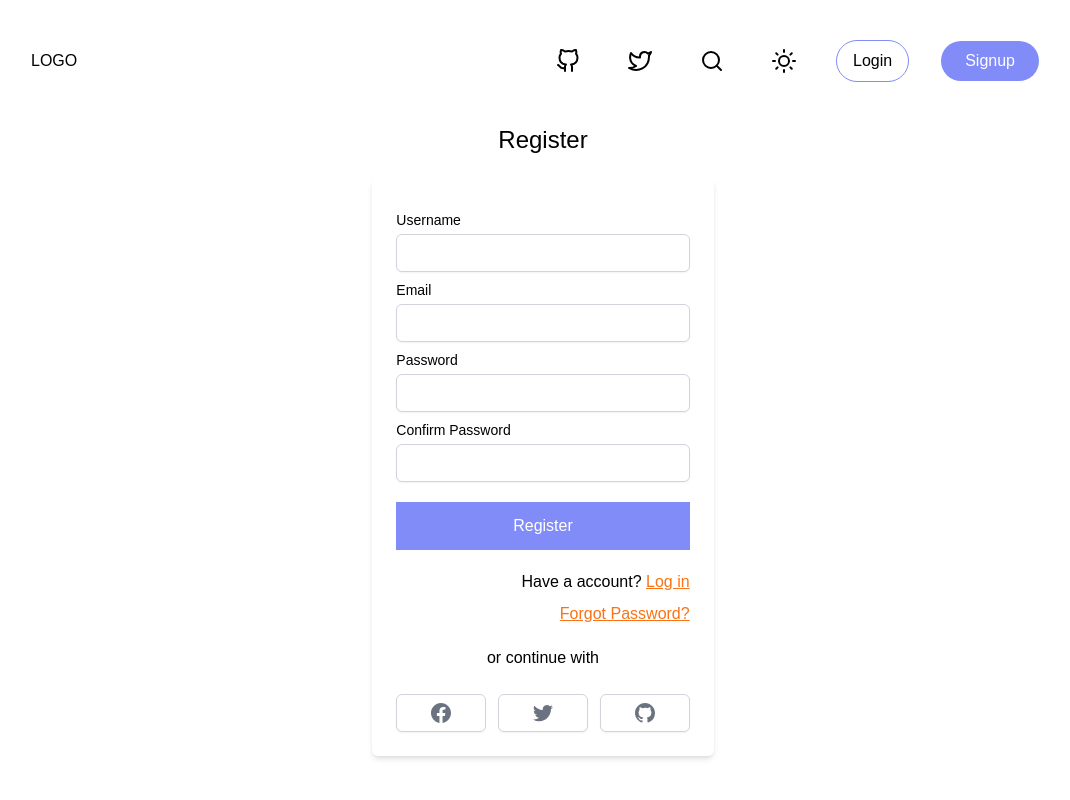
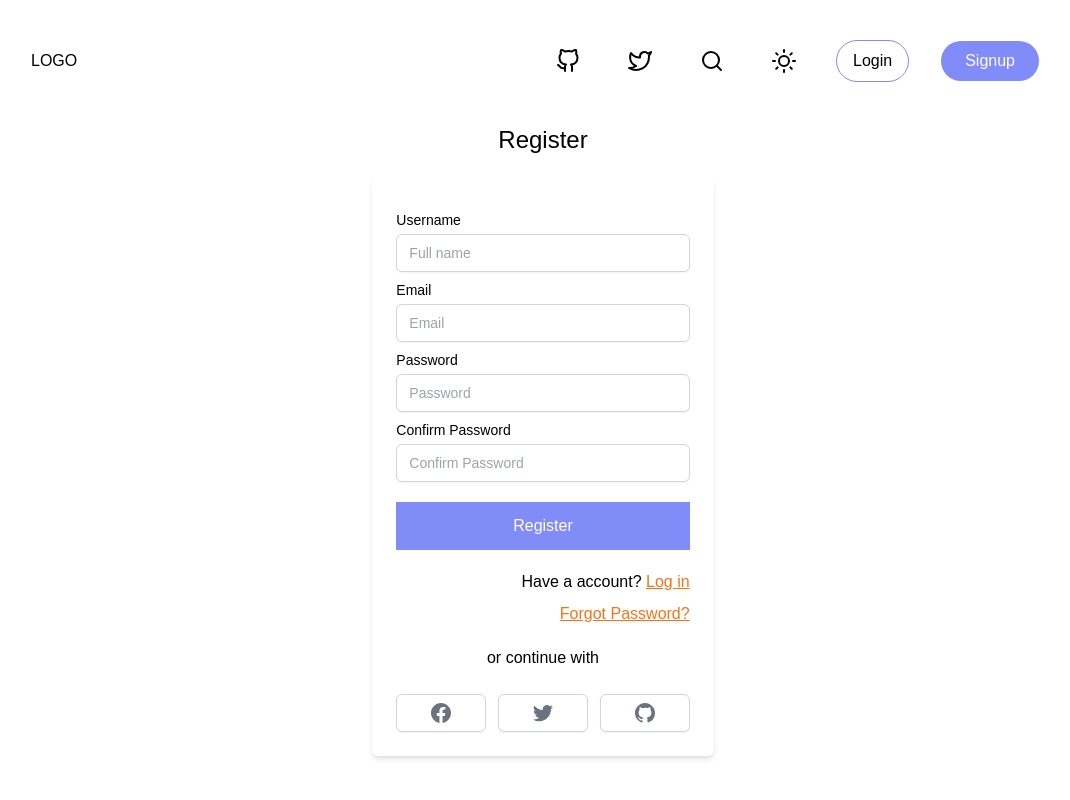
Before and after one commit to alsongarbuja/notetal, a Next.js app: page /auth/register in a window 1280 px wide. Shown: the top 800 px of the page, without its empty margins (97-1167 px from the left). Built offline with nearby package versions, Linux system fonts and the light colour scheme.

Commit message:
[feature-WIP]: add login and register api integration

```diff
--- a/pages/auth/login.tsx
+++ b/pages/auth/login.tsx
@@ -1,8 +1,31 @@
 import Head from "next/head";
 import Link from "next/link";
+import React, { useState } from "react";
 import { CustomInput } from "../../components/global/customfields";
 
 const Login = () => {
+  const [user, setUser] = useState({
+    email: "",
+    password: "",
+  })
+
+  const handleChange = (e: React.ChangeEvent<HTMLFormElement>) => setUser(prev => ({...prev, [e.target.name]: e.target.value }))
+  const handleSubmit = async (e: React.FormEvent) => {
+    e.preventDefault()
+
+    const data = await fetch("/api/auth/login", {
+      method: "POST",
+      mode: "cors",
+      headers: {
+        "Content-Type": "application/json",
+      },
+      body: JSON.stringify(user),
+    }).then(res => res.json()).catch((err) =>console.error(err))
+
+    console.log(data);
+
+  }
+
   return (
     <div className="min-h-screen">
       <Head>
@@ -12,9 +35,9 @@ const Login = () => {
       </Head>
       <h3 className="text-center">Log In</h3>
       <div className="w-11/12 md:w-2/6 mx-auto my-5 p-6 rounded-md dark:bg-indigo-200/25 shadow-md">
-        <form>
-          <CustomInput label="Email" type="email" />
-          <CustomInput label="Password" type="password" />
+        <form onSubmit={handleSubmit}>
+          <CustomInput name="email" placeholder="Email" onChange={handleChange} label="Email" type="email" />
+          <CustomInput name="password" placeholder="Password" onChange={handleChange} label="Password" type="password" />
           <button className="bg-indigo-400 text-white py-3 w-full mt-5">Log in</button>
         </form>
         <div className="flex justify-between text-center md:text-right flex-col md:flex-row my-5">
--- a/pages/auth/register.tsx
+++ b/pages/auth/register.tsx
@@ -1,8 +1,39 @@
 import Head from "next/head";
 import Link from "next/link";
+import { useState } from "react";
 import { CustomInput } from "../../components/global/customfields";
 
 const Register = () => {
+  const [user, setUser] = useState({
+    name: "",
+    email: "",
+    password: "",
+    confirmPassword: "",
+  })
+
+  const handleChange = (e: React.ChangeEvent<HTMLFormElement>) => setUser(prev => ({...prev, [e.target.name]: e.target.value }))
+  const handleSubmit = async (e: React.FormEvent) => {
+    e.preventDefault()
+
+    if(user.password===user.confirmPassword){
+      const data = await fetch("/api/auth/register", {
+        method: "POST",
+        mode: "cors",
+        headers: {
+          "Content-Type": "application/json",
+        },
+        body: JSON.stringify({
+          name: user.name,
+          email: user.email,
+          password: user.password
+        }),
+      }).then(res => res.json()).catch((err) =>console.error(err))
+
+      console.log(data);
+    }
+
+  }
+
   return (
     <div className="min-h-screen">
       <Head>
@@ -12,11 +43,11 @@ const Register = () => {
       </Head>
       <h3 className="text-center">Register</h3>
       <div className="w-11/12 md:w-2/6 mx-auto my-5 p-6 rounded-md dark:bg-indigo-200/25 shadow-md">
-        <form>
-          <CustomInput label="Username" />
-          <CustomInput label="Email" type="email" />
-          <CustomInput label="Password" type="password" />
-          <CustomInput label="Confirm Password" type="password" />
+        <form onSubmit={handleSubmit}>
+          <CustomInput name="name" onChange={handleChange} placeholder="Full name" label="Username" />
+          <CustomInput name="email" onChange={handleChange} placeholder="Email" label="Email" type="email" />
+          <CustomInput name="password" onChange={handleChange} placeholder="Password" label="Password" type="password" />
+          <CustomInput name="confirmPassword" onChange={handleChange} placeholder="Confirm Password" label="Confirm Password" type="password" />
           <button className="bg-indigo-400 text-white py-3 w-full mt-5">Register</button>
         </form>
         <div className="flex justify-between text-center md:text-right flex-col md:flex-row my-5">
```
